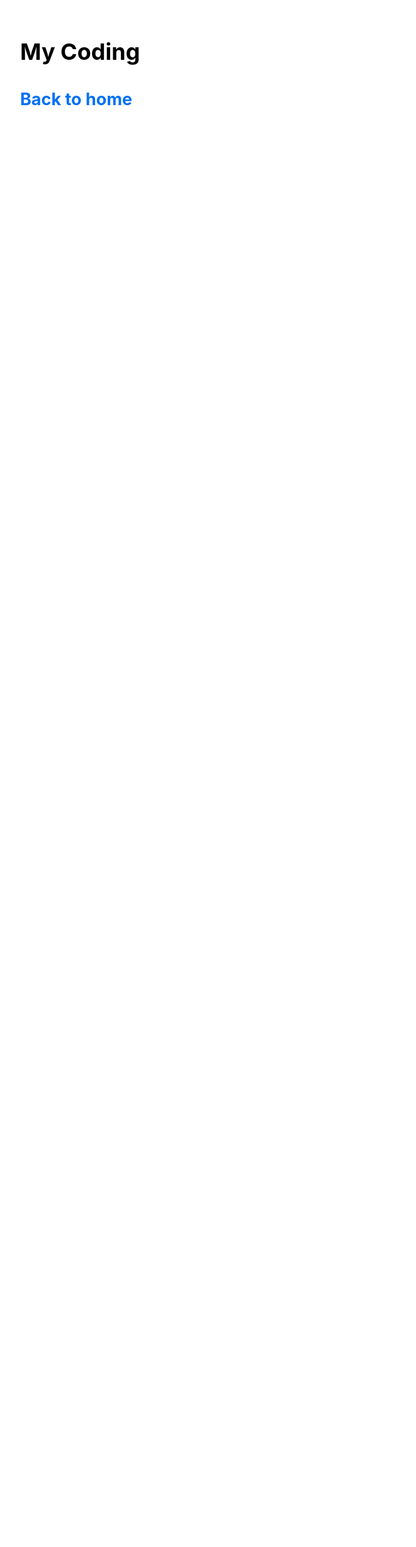
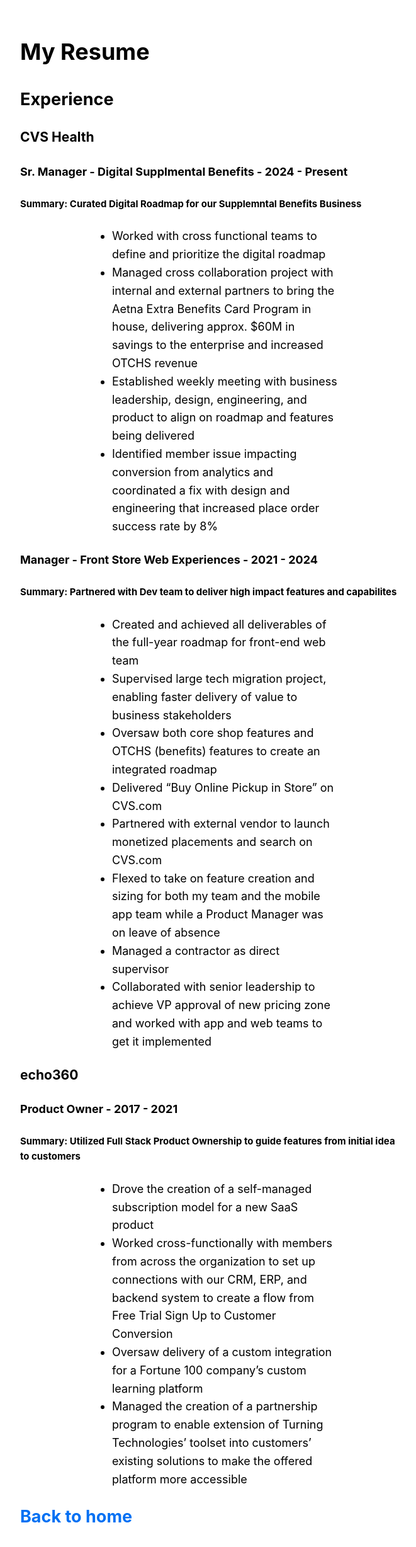
Before and after one commit to gasperb95/next.bg, a Next.js app: page /Coding in a window 1280 px wide. Shown: the top 2456 px of the page at 63% size, without its empty margins (302-963 px from the left). Before the commit the page ends 962 px from the top, so only its background shows below. Built offline with nearby package versions, Linux system fonts and the light colour scheme.

Commit message:
Added first draft of resume page

```diff
--- a/pages/Coding/index.js
+++ b/pages/Coding/index.js
@@ -4,7 +4,44 @@
 export default function Code() {
   return (
     <Layout>
-      <h1>My Coding</h1>
+      <h1>My Resume</h1>
+      <h2>Experience</h2>
+      <h3>CVS Health</h3>
+      <h4>Sr. Manager - Digital Supplmental Benefits - 2024 - Present</h4>
+      <h5>Summary: Curated Digital Roadmap for our Supplemntal Benefits Business</h5>
+      <p>
+        <ul>
+          <li>Worked with cross functional teams to define and prioritize the digital roadmap</li>
+          <li>Managed cross collaboration project with internal and external partners to bring the Aetna Extra Benefits Card Program in house, delivering approx. $60M in savings to the enterprise and increased OTCHS revenue </li>
+          <li>Established weekly meeting with business leadership, design, engineering, and product to align on roadmap and features being delivered</li>
+          <li>Identified member issue impacting conversion from analytics and coordinated a fix with design and engineering that increased place order success rate by 8%</li>
+        </ul>
+      </p>
+
+      <h4>Manager - Front Store Web Experiences - 2021 - 2024</h4>
+      <h5>Summary: Partnered with Dev team to deliver high impact features and capabilites</h5>
+      <p>
+        <ul>
+        <li>Created and achieved all deliverables of the full-year roadmap for front-end web team</li>
+        <li>Supervised large tech migration project, enabling faster delivery of value to business stakeholders</li>
+        <li>Oversaw both core shop features and OTCHS (benefits) features to create an integrated roadmap</li>
+        <li>Delivered “Buy Online Pickup in Store” on CVS.com</li>
+        <li>Partnered with external vendor to launch monetized placements and search on CVS.com</li>
+        <li>Flexed to take on feature creation and sizing for both my team and the mobile app team while a Product Manager was on leave of absence</li>
+        <li>Managed a contractor as direct supervisor</li>
+        <li>Collaborated with senior leadership to achieve VP approval of new pricing zone and worked with app and web teams to get it implemented</li>
+        </ul>
+      </p>
+      <h3> echo360 </h3>
+      <h4>Product Owner - 2017 - 2021</h4>
+      <h5>Summary: Utilized Full Stack Product Ownership to guide features from initial idea to customers </h5>
+      <ul>
+        <li>Drove the creation of a self-managed subscription model for a new SaaS product</li>
+        <li>Worked cross-functionally with members from across the organization to set up connections with our CRM, ERP, and backend system to create a flow from Free Trial Sign Up to Customer Conversion</li>
+        <li>Oversaw delivery of a custom integration for a Fortune 100 company’s custom learning platform</li>
+        <li>Managed the creation of a partnership program to enable extension of Turning Technologies’ toolset into customers’ existing solutions to make the offered platform more accessible</li>
+      </ul>
+
       <h2>
         <Link href="/">Back to home</Link>
       </h2>
--- a/pages/index.js
+++ b/pages/index.js
@@ -35,8 +35,8 @@
             href="/Coding"
             className={styles.card}
           >
-            <h3>Coding &rarr;</h3>
-            <p>Here I'll document my attempts at learning to code</p>
+            <h3>Resume &rarr;</h3>
+            <p>Check out my Virtual Resume</p>
           </Link>
 
           <Link
```
